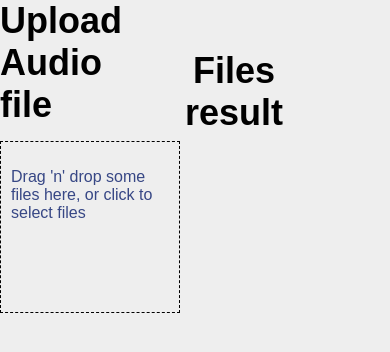
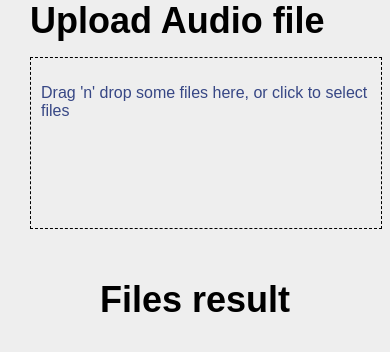
Before and after one commit to mrstalon/oceanic-frontend, a React app: page / in a window 390 px wide. Built offline with nearby package versions, Linux system fonts and the light colour scheme.

Commit message:
feat: implement mobile layout support

```diff
--- a/client/components/files-section/files-section.module.scss
+++ b/client/components/files-section/files-section.module.scss
@@ -63,3 +63,11 @@
     }
   }
 }
+
+@media screen and (max-width: 787px) {
+  .files-section {
+    width: 100%;
+    padding-left: 0;
+    margin-right: 0px;
+  }
+}
--- a/client/components/result-section/result-section.scss
+++ b/client/components/result-section/result-section.scss
@@ -52,3 +52,11 @@
     }
   }
 }
+
+@media screen and (max-width: 787px) {
+  .result-section {
+    width: 90%;
+    padding-left: 0;
+    padding-right: 0;
+  }
+}
--- a/client/views/main/main-page.scss
+++ b/client/views/main/main-page.scss
@@ -12,3 +12,11 @@
 * {
   font-family: Arial, Helvetica, sans-serif;
 }
+
+@media screen and (max-width: 787px) {
+  .main-page {
+    flex-direction: column;
+    align-items: center;
+    overflow-y: scroll !important;
+  }
+}
```
